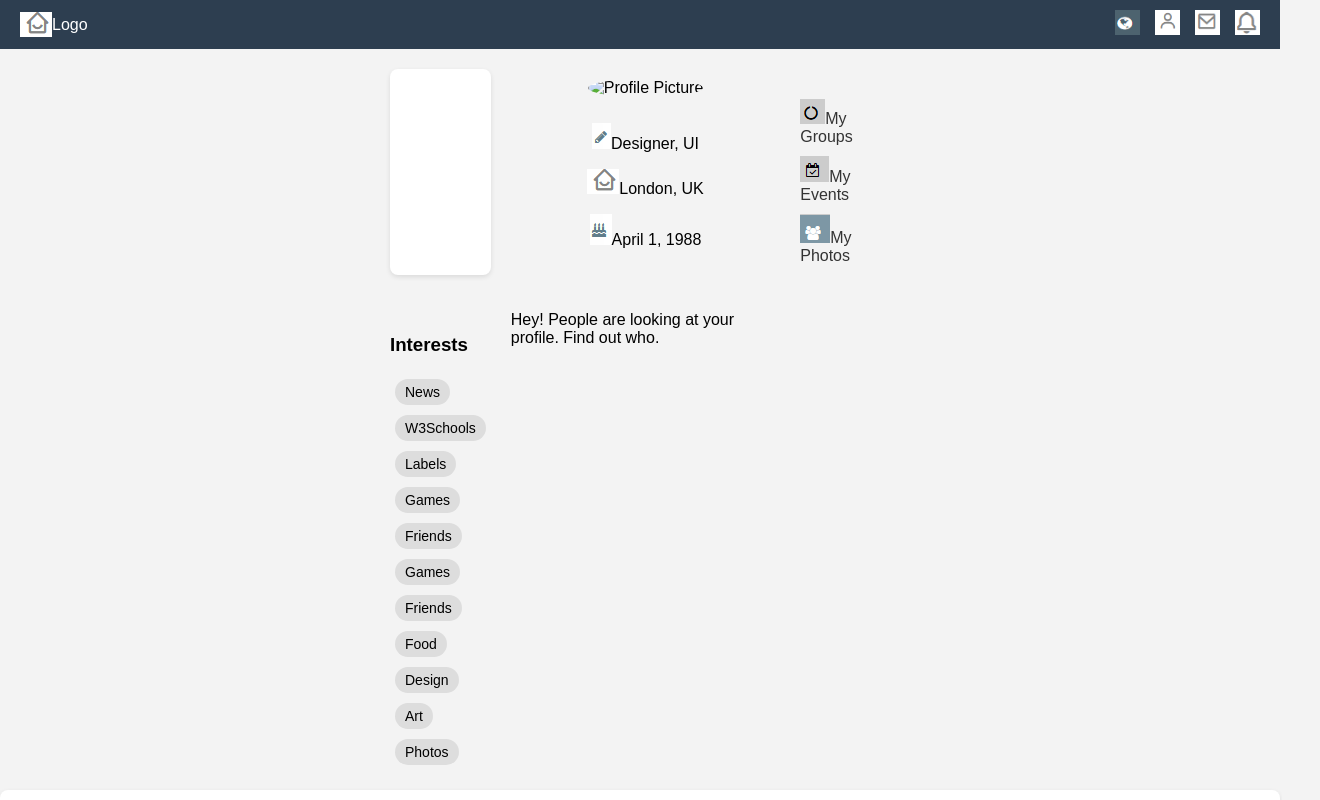
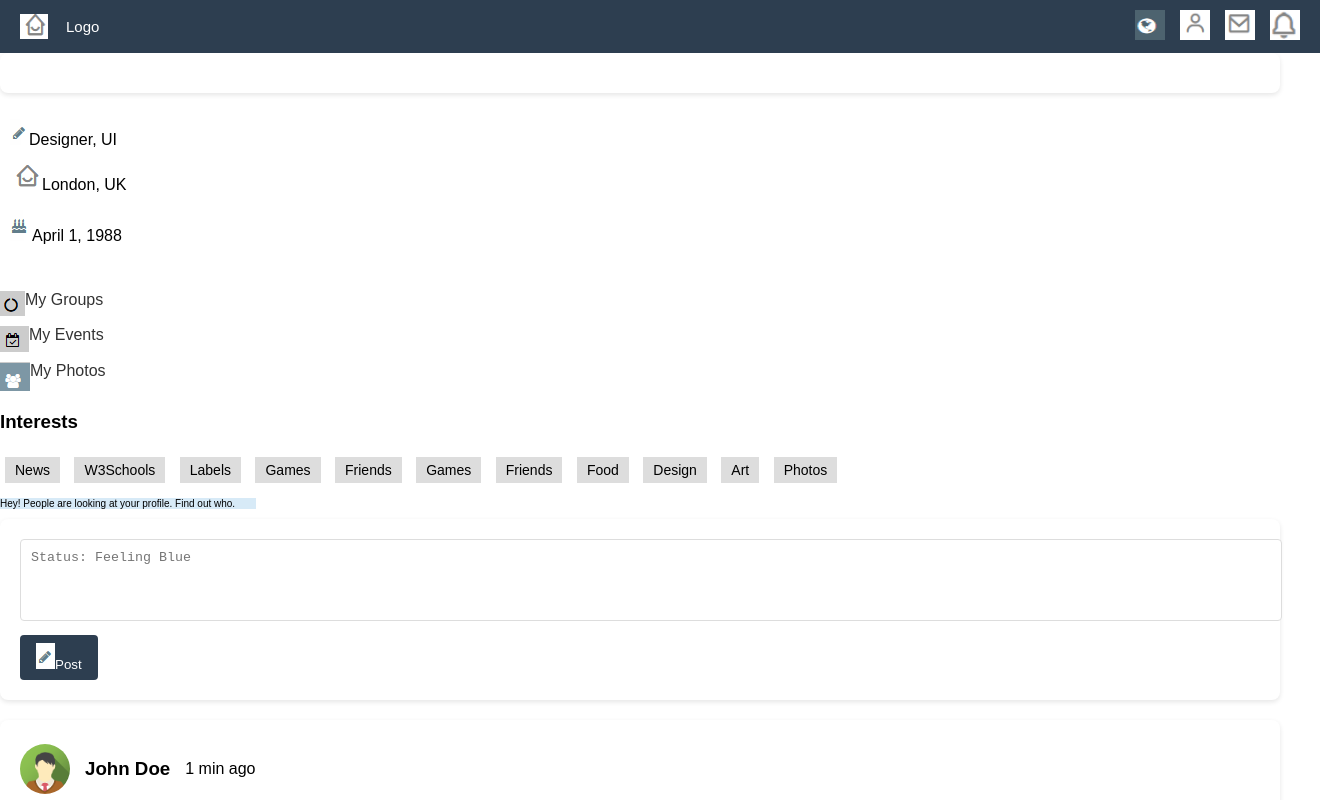
Before and after one commit to Numwali/challenge2, a plain HTML site: page index.html in a window 1280 px wide. Shown: the top 800 px of the page, 1320 px wide, since content can reach past the window. Drawn offline with Linux system fonts and the light colour scheme.

Commit message:
styles updates

```diff
--- a/index.html
+++ b/index.html
@@ -18,7 +18,6 @@
 <div class="container">
  <div class="sidebar"></div>
  <div class="profile">
-  <img src="profile-pic.jpg" alt="Profile Picture" class="profile-pic">
        <p><img src="./images/Screenshot 2024-12-04 103333.png">Designer, UI</p>
        <p><img src="./images/Screenshot 2024-12-04 100844.png">London, UK</p>
        <p><img src="./images/Screenshot 2024-12-04 103341.png">April 1, 1988</p>
--- a/styles.css
+++ b/styles.css
@@ -1,43 +1,57 @@
 /* General Reset */
 body {
  margin: 0;
+ padding: 0;
  font-family: Arial, sans-serif;
- background-color: #f3f3f3;
 }
 
-.container {
- display: grid;
- grid-template-columns: 1fr 3fr 1fr;
- gap: 20px;
- max-width: 500px;
- margin: 0 auto;
- padding: 20px;
-}
-
-/* Header */
+/* Header Styling */
 .header {
- grid-column: 1 / -1;
  display: flex;
  justify-content: space-between;
  align-items: center;
- background-color: #2d3e50;
- padding: 10px 20px;
+ background-color: #2d3e50; /* Dark background for contrast */
+ padding: 10px 20px; /* Adds spacing around the content */
  color: white;
+ position: sticky;
+ top: 0; /* Sticks the header to the top */
+ z-index: 10;
+ text-align:left;
+ font-size:15px;
+ overflow:hidden;
+ width:100%;
 }
 
 .logo {
  display: flex;
- align-items: center;
+ align-items: center;;
+ gap: 18px; /* Adds spacing between the image and text */
+}
+
+.logo img {
+ width: 28px; /* Adjust size as necessary */
+ height: 25px;
 }
 
 .nav-icons {
  display: flex;
- gap: 15px;
+ justify-content: first baseline;
+ align-items: first baseline;
+ flex-wrap: wrap;
+ gap: 15px; /* Space between each icon */
 }
 
-.nav-icons i {
- cursor: pointer;
+.hover:.nav-icons{
+ background-color: white;
+ color:black;
 }
+
+.nav-icons .icon img {
+ width: 30px; /* Icon size */
+ height: 30px;
+ cursor: pointer; /* Makes icons clickable */
+}
+
 
 .icon img {
  width: 25px;
@@ -53,15 +67,7 @@ body {
 }
 
 .profile {
- text-align: center;
  padding: 10px;
-}
-
-.profile-pic {
- width: 100px;
- height: 100px;
- border-radius: 50%;
- margin-bottom: 10px;
 }
 
 .menu {
@@ -69,7 +75,7 @@ body {
 }
 
 .menu a {
- display: block;
+ display: flex;
  margin: 10px 0;
  text-decoration: none;
  color: #333;
@@ -82,10 +88,18 @@ body {
 .interests .tags span {
  display: inline-block;
  background-color: #ddd;
- border-radius: 15px;
+ border-radius:0px;
  padding: 5px 10px;
  margin: 5px;
  font-size: 14px;
+}
+
+.note{
+ background-color: rgb(215, 234, 247);
+ color:black;
+ width:20%;
+ height:40%;
+ font-size: x-small;
 }
 
 /* Main Content */
```
